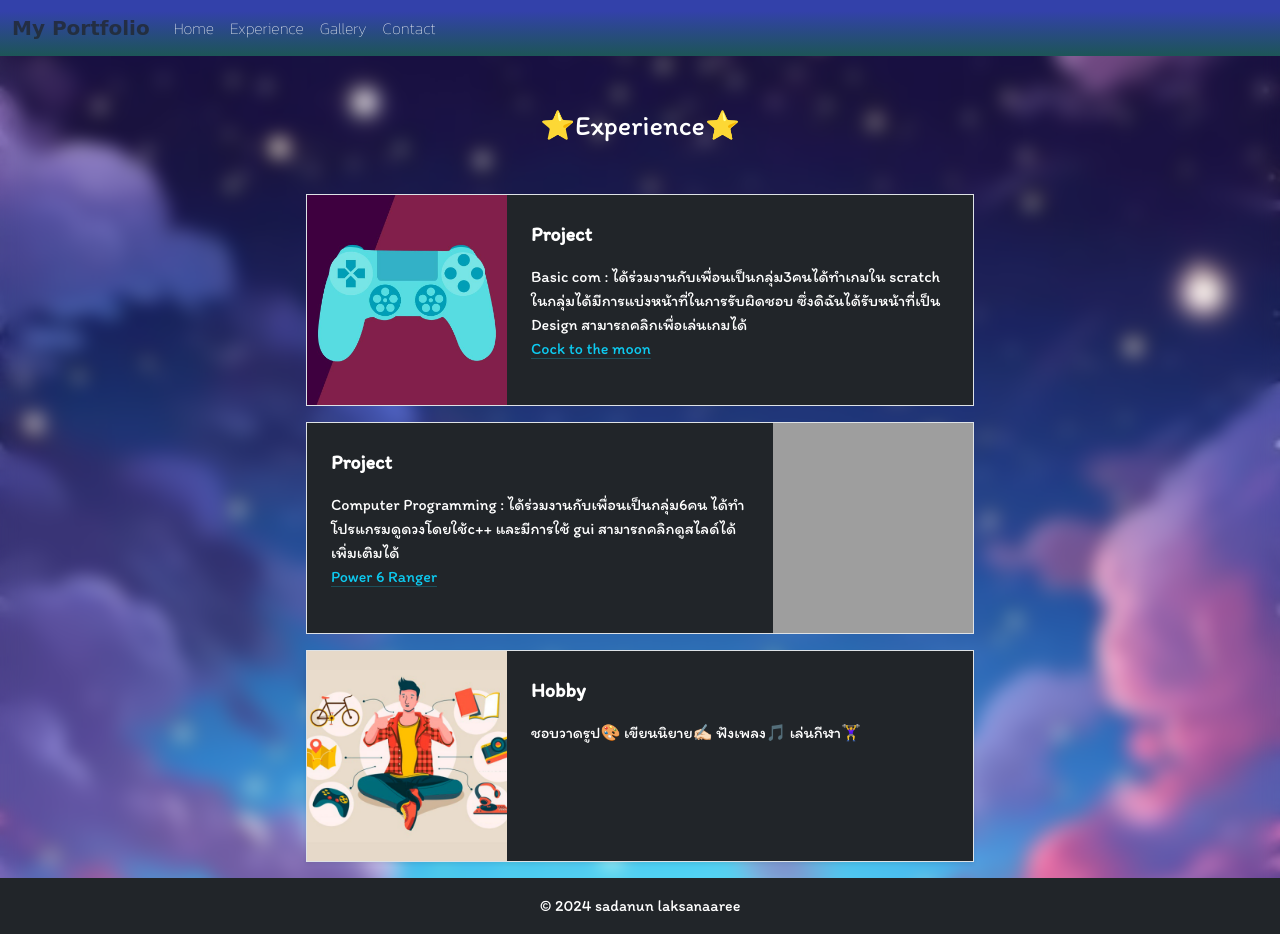
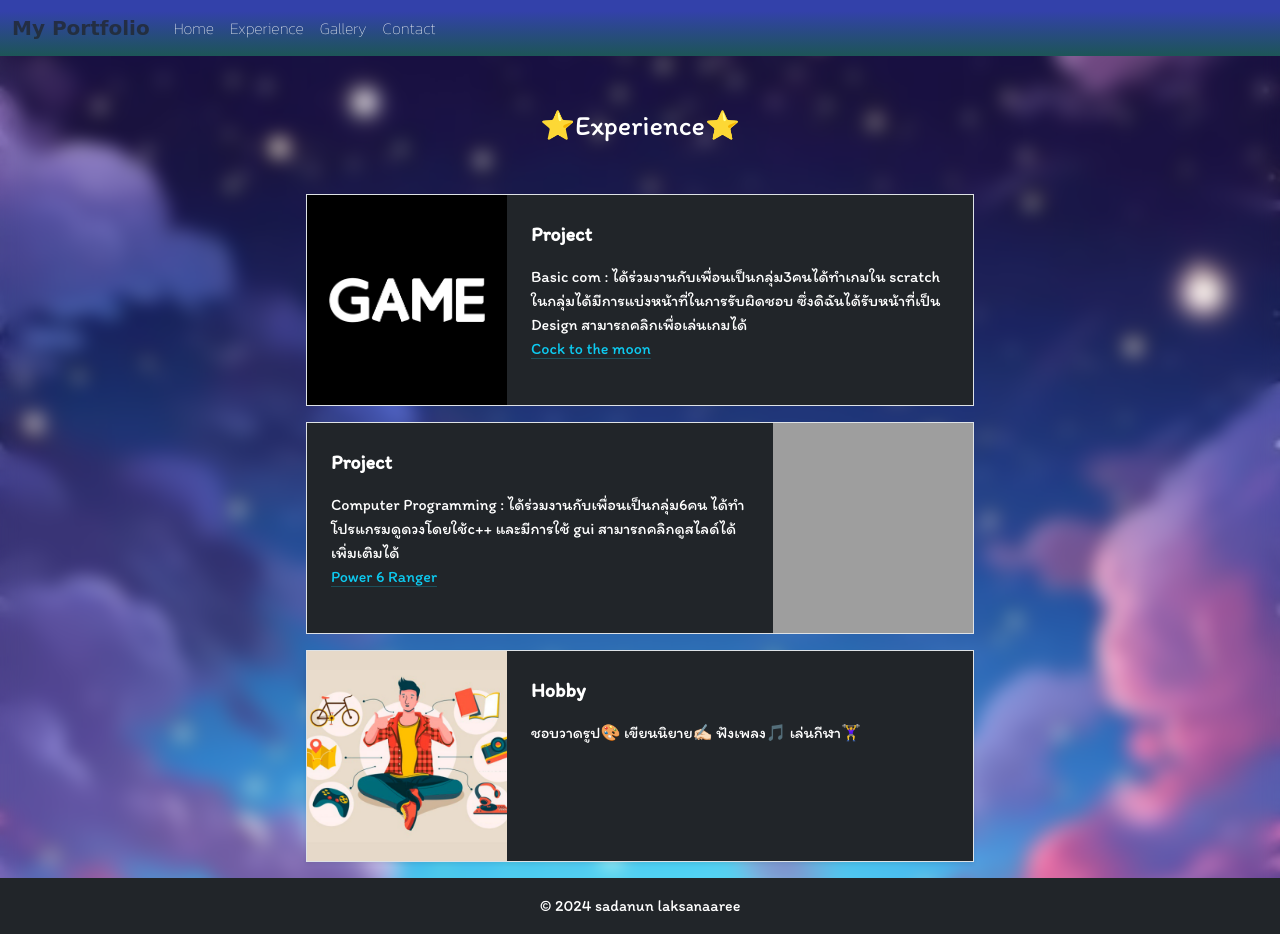
Before and after one commit to cpe207/lab03-EileenIL, a plain HTML site: page Experience.html in a window 1280 px wide. Drawn offline with nearby package versions, Linux system fonts and the light colour scheme; grey boxes are pictures that could not be loaded; a web font is replaced by a local one.

Commit message:
edit_photo

```diff
--- a/Experience.html
+++ b/Experience.html
@@ -38,7 +38,7 @@
   <div style="max-width: 700px" class="mx-auto px-3 text-white">
     <div class="d-flex border mb-3 bg-dark my-rounded-all">
       <div class="my-rounded-left">
-        <img src="image/game02.jpg" width="200px" height="210px" style="object-fit: cover" class="my-rounded-left d-none d-sm-block">
+        <img src="image/game.jpg" width="200px" height="210px" style="object-fit: cover" class="my-rounded-left d-none d-sm-block">
       </div>
       <div class="p-4">
         <p class="fw-semibold fs-5">Project</p>
```
